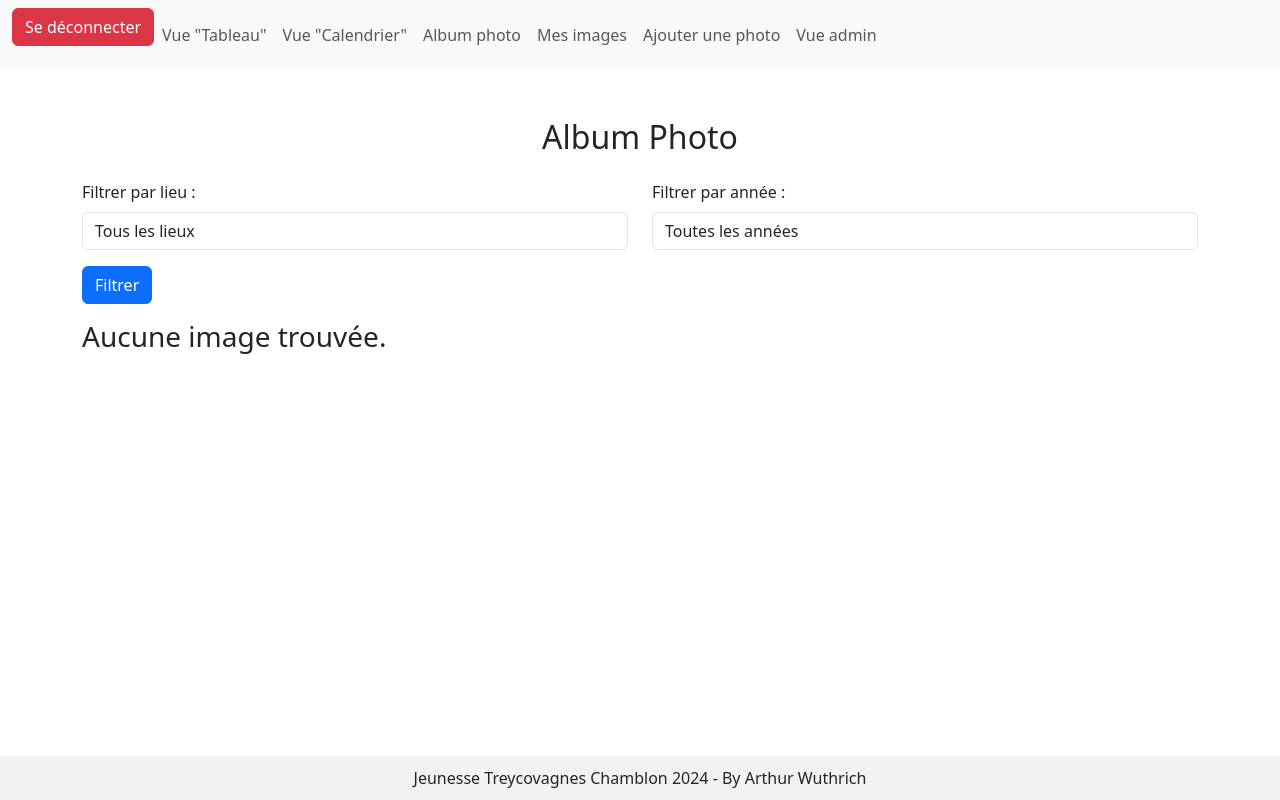
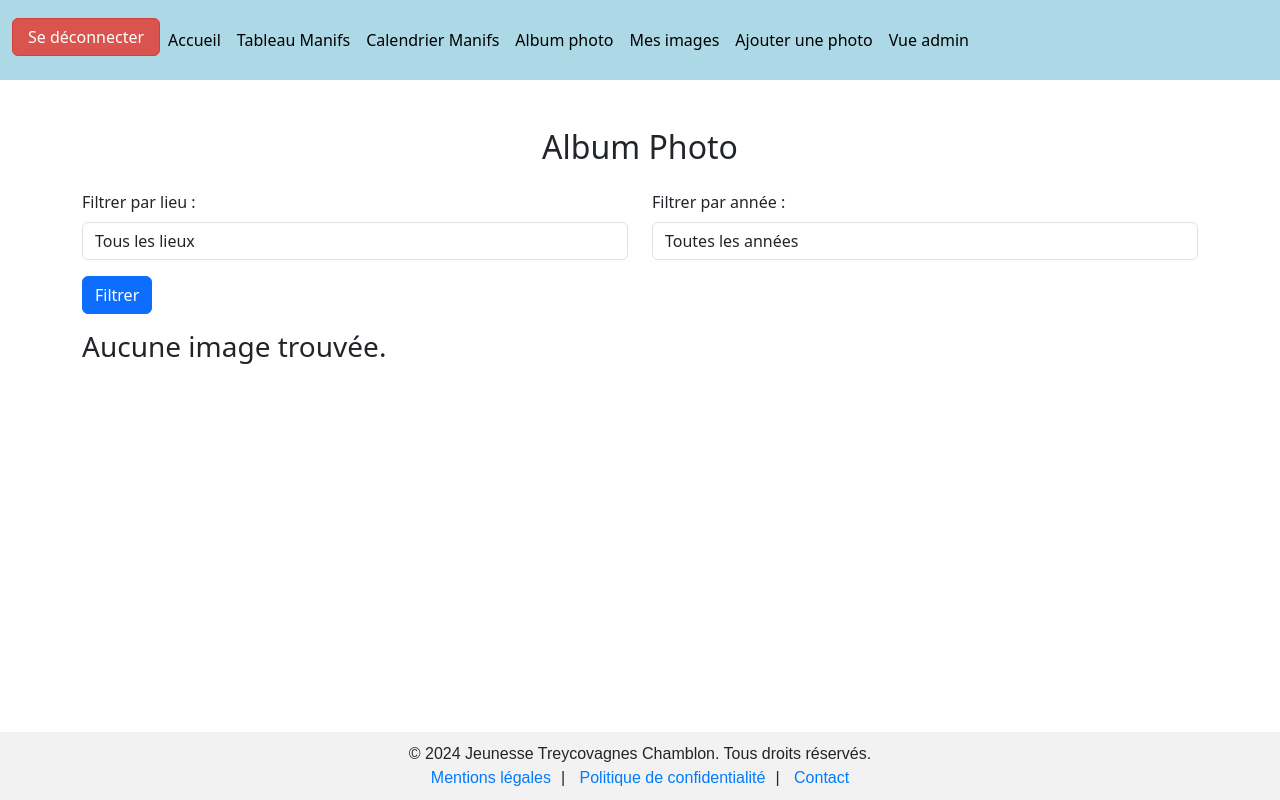
Before and after one commit to ItsWater1/my-app, a PHP site: page /album.php in a window 1280 px wide. Run offline with PHP 8.4, Linux system fonts and the light colour scheme; a user stored in the database is signed in; data comes from the database, SQL or seed files in the repository; data that the repository does not hold is empty.

Commit message:
FrontEnd + page d'accueil

```diff
--- a/login_process.php
+++ b/login_process.php
@@ -36,7 +36,7 @@ if(isset($_POST['captcha'])){
                     if ($_SESSION['admin']) {
                         header("Location: /my-app/admin.php");
                     } else {
-                        header("Location: /my-app/index.php");
+                        header("Location: /my-app/accueil.php");
                     }
                     exit();
                 } else {
--- a/ressources/footer.php
+++ b/ressources/footer.php
@@ -1,10 +1,7 @@
+<!DOCTYPE html>
+<html lang="fr">
+<head>
     <style>
-/*
-
-C'est le footer qu'on retrouve sur le site.
-
-*/
-
         footer {
             position: fixed;
             bottom: 0;
@@ -13,10 +10,32 @@ footer {
             background-color: #f2f2f2;
             padding: 10px;
             z-index: 1000; /* Assure que le footer reste au-dessus de tout contenu scrollable */
+            font-family: Arial, sans-serif; /* Police plus standard pour un aspect plus professionnel */
         }
 
+        .footer-links a {
+            color: #007BFF; /* Couleur bleue pour les liens */
+            text-decoration: none; /* Pas de soulignement */
+            margin: 0 10px; /* Espacement autour des liens */
+        }
+
+        .footer-links a:hover {
+            text-decoration: underline; /* Soulignement au survol pour indiquer qu'il s'agit d'un lien */
+        }
     </style>
+</head>
+<body>
 
 <footer>
-Jeunesse Treycovagnes Chamblon 2024 - By Arthur Wuthrich
+    <div class="footer-content">
+        © 2024 Jeunesse Treycovagnes Chamblon. Tous droits réservés.
+    </div>
+    <div class="footer-links">
+        <a href="/mentions-legales.php">Mentions légales</a>|
+        <a href="/politique-de-confidentialite.php">Politique de confidentialité</a>|
+        <a href="/contact.php">Contact</a>
+    </div>
 </footer>
+
+</body>
+</html>
--- a/ressources/nav.php
+++ b/ressources/nav.php
@@ -8,16 +8,48 @@ if (session_id() === '') {
 
 
  <head>
- <link rel="shortcut icon" type="image/x-icon" href="/my-app/images/logo.png" />
+    <link rel="shortcut icon" type="image/x-icon" href="/my-app/images/logo.png" />
+
+    <style>
+    .navbar-custom {
+        background-color: lightblue; /* Couleur de fond */
+        display: flex;
+        align-items: center; /* Aligner verticalement les éléments */
+    }
+
+    .navbar-custom .nav-link {
+        color: #000; /* Couleur du texte */
+        transition: color 0.3s; /* Transition de couleur */
+        padding: 8px 15px; /* Ajuster selon besoin */
+    }
+
+    .navbar-custom .nav-link:hover {
+        color: blue; /* Couleur au survol */
+        text-decoration: none; /* Enlever le soulignement */
+    }
+
+    .navbar-custom .btn-danger {
+        background-color: #d9534f; /* Rouge plus vif */
+        border-color: #d43f3a; /* Bordure un peu plus sombre */
+        padding: 6px 15px; /* Assurez que le padding correspond aux nav-links */
+        margin-top: 10px; /* Ajuster en fonction des besoins pour aligner verticalement */
+    }
+
+    .navbar-custom .btn-danger:hover {
+        background-color: #c9302c; /* Rouge au survol */
+        border-color: #ac2925; /* Bordure au survol */
+    }
+
+    .form-inline {
+        display: flex;
+        align-items: center; /* Ceci aide à aligner le bouton avec les liens */
+    }
+    </style>
 </head>
 
  <!-- Navbar -->
- <nav class="navbar navbar-expand-lg navbar-light bg-light">
+ <nav class="navbar navbar-expand-lg navbar-custom">
         <div class="container-fluid">
-
-        <link href="/my-app/bootstrap/bootstrap.min.css" rel="stylesheet">
-        <script src="/my-app/bootstrap/bootstrap.bundle.min.js"></script>
-
             <form class="me-auto" action="/my-app/logout.php" method="post">
                 <button type="submit" class="btn btn-danger">Se déconnecter</button>
             </form>
@@ -25,10 +57,13 @@ if (session_id() === '') {
             <div class="collapse navbar-collapse" id="navbarNav">
                 <ul class="navbar-nav">
                     <li class="nav-item">
-                        <a class="nav-link" href="/my-app/index.php">Vue "Tableau"</a>
+                        <a class="nav-link" href="/my-app/accueil.php">Accueil</a>
                     </li>
                     <li class="nav-item">
-                        <a class="nav-link" href="/my-app/calendar.php">Vue "Calendrier"</a>
+                        <a class="nav-link" href="/my-app/index.php">Tableau Manifs</a>
+                    </li>
+                    <li class="nav-item">
+                        <a class="nav-link" href="/my-app/calendar.php">Calendrier Manifs</a>
                     </li>
                     <li class="nav-item">
                         <a class="nav-link" href="/my-app/album.php">Album photo</a>
@@ -51,3 +86,5 @@ if (session_id() === '') {
             </div>
         </div>
     </nav>
+
+    <script src="/my-app/bootstrap/bootstrap.bundle.min.js"></script>
```
Also changed, not shown: accueil.php (added, +91 -0 lines), ressources/nav_adm.php (+39 -7 lines), album/uploads/663897edd4002_Crunchyroll Anime Awards 2024.jpg (deleted), album/uploads/663897fd21662_D0.jpg (deleted), album/uploads/6638980cc1fc3_transformers-yellow.gif (deleted), album/uploads/663898132e211_1.jpg (deleted), album/uploads/66389817d2c33_45.jpg (deleted), ressources/diapo/4.jpg (added), 3 other files. Lines whose indentation alone changed are shown as unchanged.
